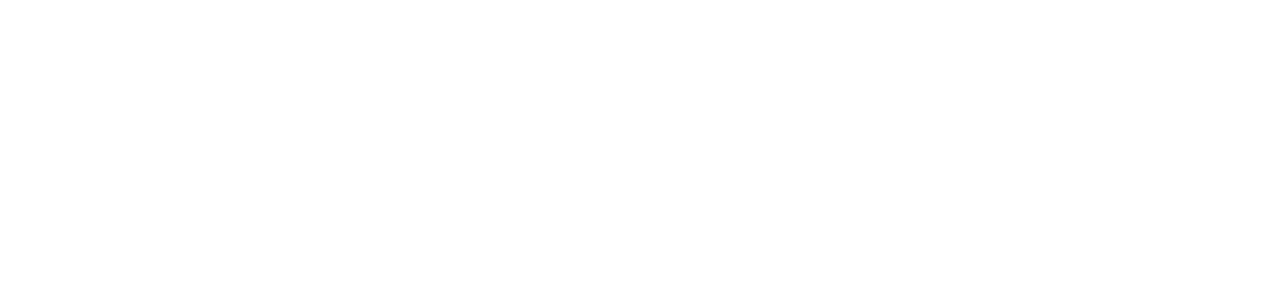
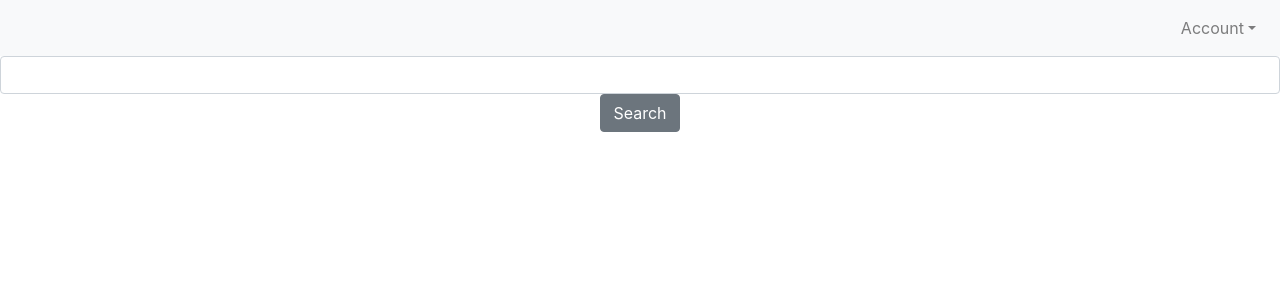
Before and after one commit to TYohoJr/food-log, a React (Create React App) app: page / in a window 1280 px wide. Shown: the top 300 px of the page. Built offline with nearby package versions, Linux system fonts and the light colour scheme.

Commit message:
added navbar, started account details

```diff
--- a/package.json
+++ b/package.json
@@ -3,10 +3,12 @@
   "version": "0.1.0",
   "private": true,
   "dependencies": {
-    "react": "^16.2.0",
-    "react-dom": "^16.2.0",
+    "bootstrap": "^4.1.1",
+    "react": "^16.3.2",
+    "react-dom": "^16.3.2",
     "react-redux": "^5.0.7",
     "react-scripts": "1.1.1",
+    "reactstrap": "^5.0.0",
     "redux": "^4.0.0"
   },
   "scripts": {
--- a/src/App.js
+++ b/src/App.js
@@ -3,6 +3,8 @@
 import reducer from "./reducers";
 import { Provider } from 'react-redux';
 import { createStore } from 'redux';
+import InputForm from "./InputForm/InputForm";
+import SignInNavbar from "./SignInNavbar/SignInNavbar";
 
 const store = createStore(reducer);
 
@@ -10,8 +12,10 @@
   render() {
     return (
       <Provider store={store} >
-      <div className="App">
-      </div>
+        <div className="App">
+          <SignInNavbar />
+          <InputForm />
+        </div>
       </Provider>
     );
   }
--- a/src/InputForm/InputForm.js
+++ b/src/InputForm/InputForm.js
@@ -1,11 +1,17 @@
 import React from 'react';
 import "./InputForm.css";
+import { connect } from 'react-redux';
+import { Input, Button } from "reactstrap";
 
-export default class InputForm extends React.Component {
+class InputForm extends React.Component {
     render() {
         return (
             <div>
+                <Input type="text" />
+                <Button>Search</Button>
             </div>
         )
     }
 }
+
+export default connect((state) => (state))(InputForm);
--- /dev/null
+++ b/src/SignInNavbar/SignInNavbar.js
@@ -0,0 +1,68 @@
+import React from 'react';
+import {
+    Collapse,
+    Navbar,
+    NavbarToggler,
+    Nav,
+    NavItem,
+    NavLink,
+    UncontrolledDropdown,
+    DropdownToggle,
+    DropdownMenu,
+    DropdownItem
+} from 'reactstrap';
+import { connect } from 'react-redux';
+
+class SignInNavbar extends React.Component {
+    constructor(props) {
+        super(props);
+        this.toggle = this.toggle.bind(this);
+        this.userLogIn = this.userLogIn.bind(this);
+        this.state = {
+            isOpen: false
+        };
+    }
+    toggle() {
+        this.setState({
+            isOpen: !this.state.isOpen
+        });
+    }
+    userLogIn(){
+        debugger
+    }
+    render() {
+        return (
+            <div>
+                <Navbar color="light" light expand="md">
+                    <NavbarToggler onClick={this.toggle} />
+                    <Collapse isOpen={this.state.isOpen} navbar>
+                        <Nav className="ml-auto" navbar>
+                            {/* <NavItem>
+                                <NavLink href="/components/">Components</NavLink>
+                            </NavItem> */}
+                            <UncontrolledDropdown nav inNavbar>
+                                <DropdownToggle nav caret>
+                                    Account
+                                </DropdownToggle>
+                                <DropdownMenu right>
+                                    <DropdownItem onClick={this.userLogIn}>
+                                        Log In
+                                    </DropdownItem>
+                                    <DropdownItem>
+                                        Sign Up
+                                    </DropdownItem>
+                                    <DropdownItem divider />
+                                    <DropdownItem>
+                                        Log Out
+                                    </DropdownItem>
+                                </DropdownMenu>
+                            </UncontrolledDropdown>
+                        </Nav>
+                    </Collapse>
+                </Navbar>
+            </div>
+        );
+    }
+}
+
+export default connect((state) => (state))(SignInNavbar);
--- a/src/index.js
+++ b/src/index.js
@@ -3,6 +3,7 @@
 import './index.css';
 import App from './App';
 import registerServiceWorker from './registerServiceWorker';
+import 'bootstrap/dist/css/bootstrap.min.css';
 
 ReactDOM.render(<App />, document.getElementById('root'));
 registerServiceWorker();
```
Also changed, not shown: src/SignInNavbar/SignInNavbar.css (added), 1 other file (tests, documents, lock files or other folders).
